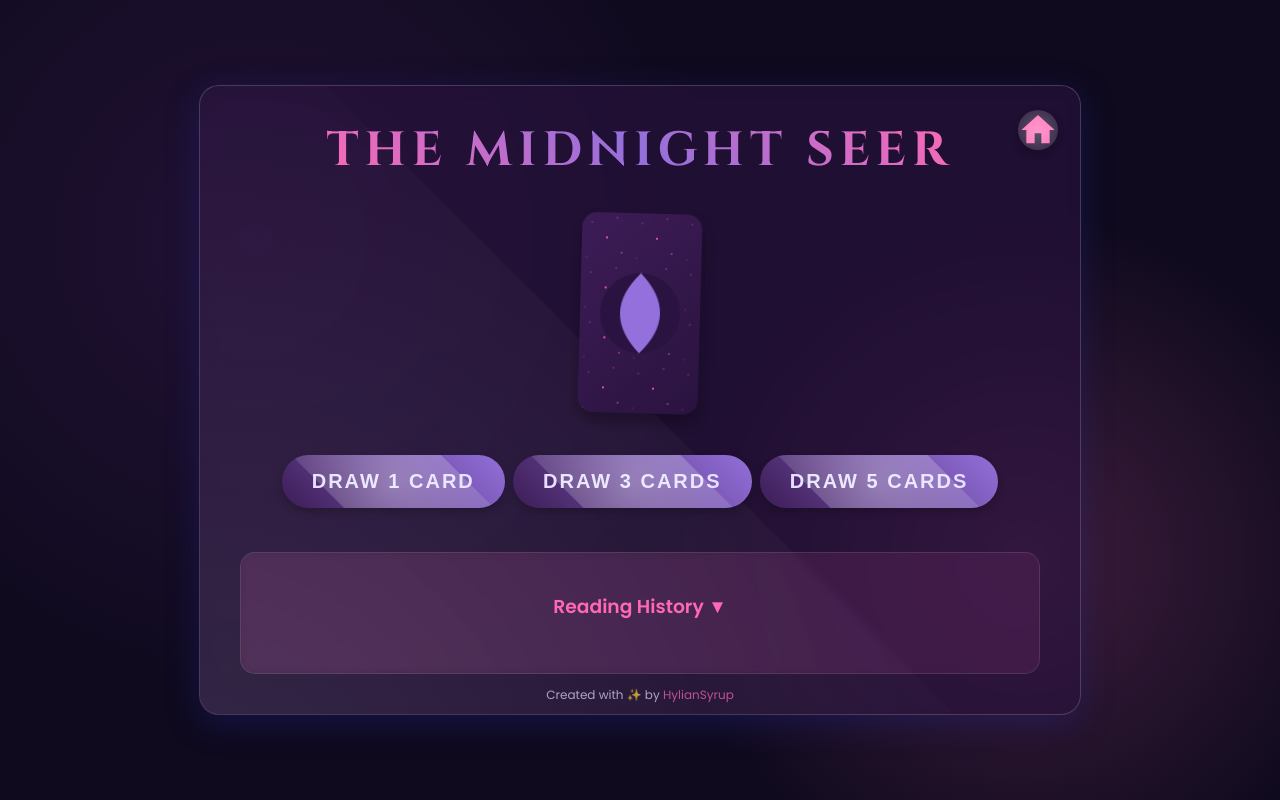
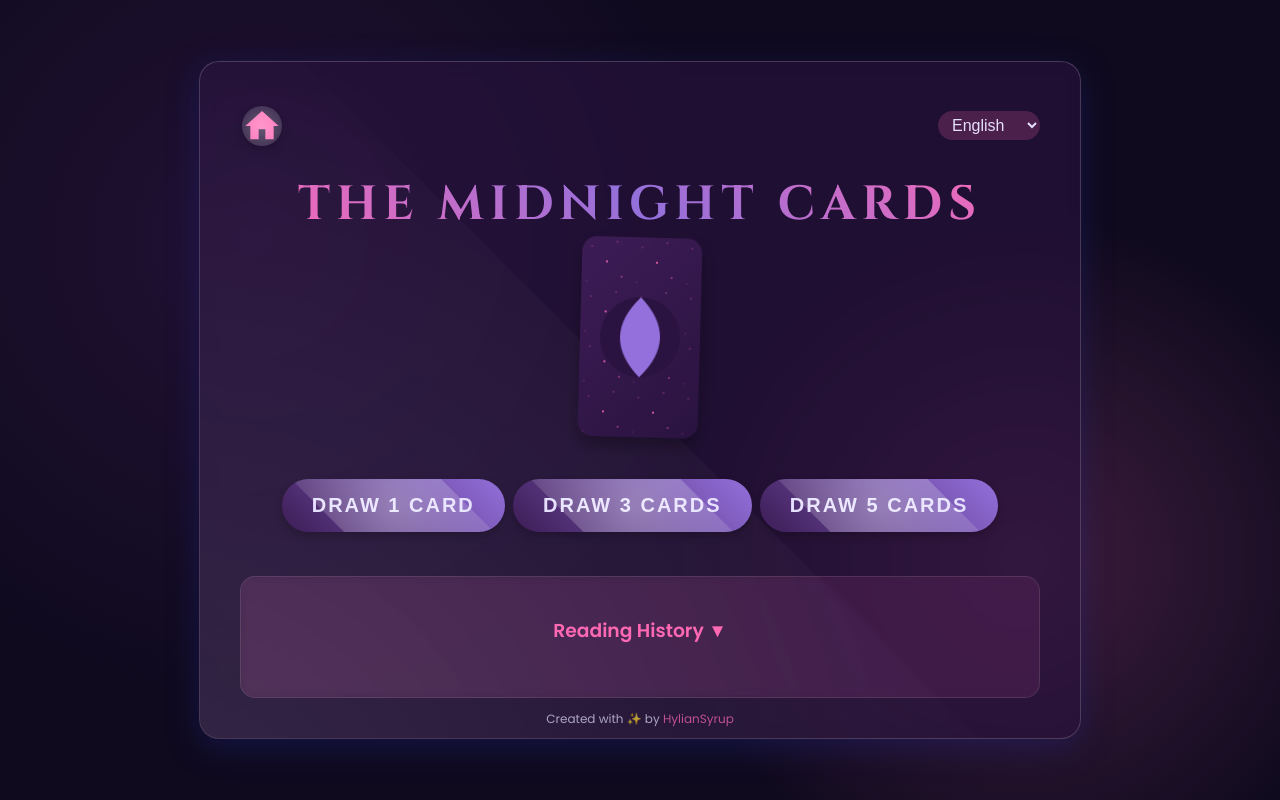
Before and after one commit to hyliansyrup/themidnightcards, a plain HTML site: page index.html in a window 1280 px wide. Drawn offline with Linux system fonts and the light colour scheme.

Commit message:
Update index.html

```diff
--- a/index.html
+++ b/index.html
@@ -1,7 +1,7 @@
-<html><head><base href="https://websim.io/midnight-tarot/">
+<html><head><base href="https://websim.io/midnight-cards/">
 <meta charset="UTF-8">
 <meta name="viewport" content="width=device-width, initial-scale=1.0">
-<title>The Midnight Seer</title>
+<title>The Midnight Cards</title>
 <style>
   @import url('https://fonts.googleapis.com/css2?family=Cinzel:wght@400;700&family=Poppins:wght@300;400;600&display=swap');
 
@@ -63,7 +63,7 @@
 
   .header {
     display: flex;
-    justify-content: center;
+    justify-content: space-between;
     align-items: center;
     margin-bottom: 30px;
     position: relative;
@@ -85,6 +85,8 @@
     -webkit-background-clip: text;
     -webkit-text-fill-color: transparent;
     animation: titleGradient 10s ease infinite, titleFloat 3s ease-in-out infinite;
+    width: 100%;
+    text-align: center;
   }
 
   @keyframes titleGradient {
@@ -337,9 +339,6 @@
   }
 
   #homeButton {
-    position: absolute;
-    top: 20px;
-    right: 20px;
     background: none;
     border: none;
     cursor: pointer;
@@ -355,6 +354,16 @@
     width: 40px;
     height: 40px;
     fill: var(--secondary-color);
+  }
+
+  #languageSelector {
+    background: rgba(255, 105, 180, 0.2);
+    border: none;
+    color: var(--text-color);
+    padding: 5px 10px;
+    border-radius: 15px;
+    font-size: 16px;
+    cursor: pointer;
   }
 
   @keyframes fadeInUp {
@@ -411,14 +420,19 @@
 </head>
 <body>
   <div class="tarot-container">
-    <button id="homeButton" onclick="goHome()">
-      <svg xmlns="http://www.w3.org/2000/svg" viewBox="0 0 24 24">
-        <path d="M10 20v-6h4v6h5v-8h3L12 3 2 12h3v8z"/>
-      </svg>
-    </button>
     <div class="header">
-      <h1>The Midnight Seer</h1>
+      <button id="homeButton" onclick="goHome()">
+        <svg xmlns="http://www.w3.org/2000/svg" viewBox="0 0 24 24">
+          <path d="M10 20v-6h4v6h5v-8h3L12 3 2 12h3v8z"/>
+        </svg>
+      </button>
+      <select id="languageSelector" onchange="changeLanguage()">
+        <option value="en">English</option>
+        <option value="fr">Français</option>
+        <option value="es">Español</option>
+      </select>
     </div>
+    <h1 id="title">The Midnight Cards</h1>
     <div id="midnightSeerCard">
       <svg xmlns="http://www.w3.org/2000/svg" viewBox="0 0 120 200" width="100%" height="100%">
         <defs>
@@ -436,130 +450,143 @@
       </svg>
     </div>
     <div id="drawOptions">
-      <button onclick="drawCards(1)">Draw 1 Card</button>
-      <button onclick="drawCards(3)">Draw 3 Cards</button>
-      <button onclick="drawCards(5)">Draw 5 Cards</button>
+      <button onclick="drawCards(1)" id="draw1">Draw 1 Card</button>
+      <button onclick="drawCards(3)" id="draw3">Draw 3 Cards</button>
+      <button onclick="drawCards(5)" id="draw5">Draw 5 Cards</button>
     </div>
     <div class="cards-container" id="cardsContainer"></div>
     <div id="readings"></div>
     <div id="history">
-      <h3 onclick="toggleHistory()">Reading History ▼</h3>
+      <h3 onclick="toggleHistory()" id="historyTitle">Reading History ▼</h3>
       <ul id="historyList"></ul>
     </div>
     <footer>Created with ✨ by <a href="https://github.com/HylianSyrup" target="_blank">HylianSyrup</a></footer>
   </div>
 
   <script>
+    const translations = {
+      en: {
+        title: "The Midnight Cards",
+        draw1: "Draw 1 Card",
+        draw3: "Draw 3 Cards",
+        draw5: "Draw 5 Cards",
+        historyTitle: "Reading History",
+        prediction: "The mystical energies reveal that ",
+        cardNames: {
+          "Le Bateleur": "The Magician",
+          "La Papesse": "The High Priestess",
+          "L'Impératrice": "The Empress",
+          "L'Empereur": "The Emperor",
+          "Le Pape": "The Hierophant"
+        }
+      },
+      fr: {
+        title: "Les Cartes de Minuit",
+        draw1: "Tirer 1 Carte",
+        draw3: "Tirer 3 Cartes",
+        draw5: "Tirer 5 Cartes",
+        historyTitle: "Historique des Tirages",
+        prediction: "Les énergies mystiques révèlent que ",
+        cardNames: {
+          "Le Bateleur": "Le Bateleur",
+          "La Papesse": "La Papesse",
+          "L'Impératrice": "L'Impératrice",
+          "L'Empereur": "L'Empereur",
+          "Le Pape": "Le Pape"
+        }
+      },
+      es: {
+        title: "Las Cartas de Medianoche",
+        draw1: "Sacar 1 Carta",
+        draw3: "Sacar 3 Cartas",
+        draw5: "Sacar 5 Cartas",
+        historyTitle: "Historial de Lecturas",
+        prediction: "Las energías místicas revelan que ",
+        cardNames: {
+          "Le Bateleur": "El Mago",
+          "La Papesse": "La Sacerdotisa",
+          "L'Impératrice": "La Emperatriz",
+          "L'Empereur": "El Emperador",
+          "Le Pape": "El Sumo Sacerdote"
+        }
+      }
+    };
+
+    let currentLanguage = 'en';
+
     const tarotCards = [
       {
-        name: "The Enchanted Sun",
-        meaning: "A magical radiance illuminates your path, bringing joy and success. Embrace the mystical warmth in your life.",
+        name: "Le Bateleur",
+        meaning: {
+          en: "Skill, diplomacy, address, subtlety; sickness, pain, loss, disaster, snares of enemies; self-confidence, will; the Querent, if male.",
+          fr: "Habileté, diplomatie, adresse, subtilité ; maladie, douleur, perte, désastre, pièges des ennemis ; confiance en soi, volonté ; le Consultant, si masculin.",
+          es: "Habilidad, diplomacia, dirección, sutileza; enfermedad, dolor, pérdida, desastre, trampas de enemigos; confianza en sí mismo, voluntad; el Consultante, si es hombre."
+        },
         svg: `<svg xmlns="http://www.w3.org/2000/svg" viewBox="0 0 100 180">
-          <defs>
-            <radialGradient id="sunGradient" cx="50%" cy="50%" r="50%" fx="50%" fy="50%">
-              <stop offset="0%" style="stop-color:#FFD700;stop-opacity:1" />
-              <stop offset="100%" style="stop-color:#FFA500;stop-opacity:1" />
-            </radialGradient>
-          </defs>
-          <rect width="100" height="180" fill="#3d1c56" />
-          <circle cx="50" cy="60" r="30" fill="url(#sunGradient)" />
-          <g stroke="#FFD700" stroke-width="2" fill="none">
-            <path d="M50 20 L50 10" />
-            <path d="M50 100 L50 110" />
-            <path d="M20 60 L10 60" />
-            <path d="M90 60 L80 60" />
-            <path d="M26 36 L19 29" />
-            <path d="M74 84 L81 91" />
-            <path d="M74 36 L81 29" />
-            <path d="M26 84 L19 91" />
-          </g>
-          <path d="M30 120 Q50 140 70 120 T110 120" stroke="#FFD700" stroke-width="2" fill="none" />
-          <path d="M30 140 Q50 160 70 140 T110 140" stroke="#FFD700" stroke-width="2" fill="none" />
-          <path d="M30 160 Q50 180 70 160 T110 160" stroke="#FFD700" stroke-width="2" fill="none" />
+          <rect width="100" height="180" fill="#f0e68c" />
+          <circle cx="50" cy="40" r="20" fill="#4169e1" />
+          <rect x="30" y="70" width="40" height="80" fill="#8b4513" />
+          <path d="M20 160 Q50 140 80 160" stroke="#000" stroke-width="2" fill="none" />
+          <text x="50" y="175" font-family="serif" font-size="12" text-anchor="middle">I</text>
         </svg>`
       },
       {
-        name: "The Mystic Moon",
-        meaning: "Your inner wisdom is heightened. Navigate through the shadows by trusting your magical intuition.",
+        name: "La Papesse",
+        meaning: {
+          en: "Secrets, mystery, the future as yet unrevealed; the woman who interests the Querent, if male; the Querent herself, if female; silence, tenacity; mystery, wisdom, science.",
+          fr: "Secrets, mystère, l'avenir encore non révélé ; la femme qui intéresse le Consultant, si masculin ; la Consultante elle-même, si féminine ; silence, ténacité ; mystère, sagesse, science.",
+          es: "Secretos, misterio, el futuro aún no revelado; la mujer que interesa al Consultante, si es hombre; la Consultante misma, si es mujer; silencio, tenacidad; misterio, sabiduría, ciencia."
+        },
         svg: `<svg xmlns="http://www.w3.org/2000/svg" viewBox="0 0 100 180">
-          <defs>
-            <radialGradient id="moonGradient" cx="70%" cy="70%" r="50%" fx="70%" fy="70%">
-              <stop offset="0%" style="stop-color:#FFFFFF;stop-opacity:1" />
-              <stop offset="100%" style="stop-color:#C0C0C0;stop-opacity:1" />
-            </radialGradient>
-          </defs>
-          <rect width="100" height="180" fill="#0f0a1e" />
-          <path d="M30,60 a1,1 0 0,0 40,0 a1,1 0 0,1 -20,0 a1,1 0 0,1 -20,0" fill="url(#moonGradient)" />
-          <circle cx="25" cy="45" r="2" fill="#FFFFFF" />
-          <circle cx="40" cy="30" r="1.5" fill="#FFFFFF" />
-          <circle cx="60" cy="20" r="1" fill="#FFFFFF" />
-          <circle cx="75" cy="40" r="1.2" fill="#FFFFFF" />
-          <circle cx="20" cy="70" r="1.3" fill="#FFFFFF" />
-          <path d="M20 100 Q50 120 80 100" stroke="#C0C0C0" stroke-width="1" fill="none" />
-          <path d="M30 130 Q50 150 70 130" stroke="#C0C0C0" stroke-width="1" fill="none" />
-          <path d="M40 160 Q50 170 60 160" stroke="#C0C0C0" stroke-width="1" fill="none" />
+          <rect width="100" height="180" fill="#f0e68c" />
+          <path d="M30 40 L50 20 L70 40 L70 160 L30 160 Z" fill="#4169e1" />
+          <circle cx="50" cy="60" r="15" fill="#fff" />
+          <text x="50" y="175" font-family="serif" font-size="12" text-anchor="middle">II</text>
         </svg>`
       },
       {
-        name: "The Cosmic Star",
-        meaning: "Celestial energies guide your aspirations. Believe in your magical potential and your dreams will manifest.",
+        name: "L'Impératrice",
+        meaning: {
+          en: "Fruitfulness, action, initiative, length of days; the unknown, clandestine; also difficulty, doubt, ignorance.",
+          fr: "Fécondité, action, initiative, longévité ; l'inconnu, le clandestin ; aussi difficulté, doute, ignorance.",
+          es: "Fecundidad, acción, iniciativa, longevidad; lo desconocido, lo clandestino; también dificultad, duda, ignorancia."
+        },
         svg: `<svg xmlns="http://www.w3.org/2000/svg" viewBox="0 0 100 180">
-          <defs>
-            <radialGradient id="starGradient" cx="50%" cy="50%" r="50%" fx="50%" fy="50%">
-              <stop offset="0%" style="stop-color:#FFFACD;stop-opacity:1" />
-              <stop offset="100%" style="stop-color:#FFD700;stop-opacity:1" />
-            </radialGradient>
-          </defs>
-          <rect width="100" height="180" fill="#191970" />
-          <polygon points="50,20 61,50 93,50 67,70 77,100 50,80 23,100 33,70 7,50 39,50" fill="url(#starGradient)" />
-          <circle cx="20" cy="30" r="1" fill="#FFFFFF" />
-          <circle cx="80" cy="40" r="1.2" fill="#FFFFFF" />
-          <circle cx="35" cy="120" r="0.8" fill="#FFFFFF" />
-          <circle cx="70" cy="140" r="1.1" fill="#FFFFFF" />
-          <circle cx="15" cy="160" r="0.9" fill="#FFFFFF" />
-          <path d="M10 110 Q50 130 90 110" stroke="#FFD700" stroke-width="1" fill="none" />
-          <path d="M20 150 Q50 170 80 150" stroke="#FFD700" stroke-width="1" fill="none" />
+          <rect width="100" height="180" fill="#f0e68c" />
+          <path d="M20 60 Q50 20 80 60" fill="#ff69b4" />
+          <rect x="35" y="60" width="30" height="80" fill="#4169e1" />
+          <circle cx="50" cy="40" r="15" fill="#ffd700" />
+          <text x="50" y="175" font-family="serif" font-size="12" text-anchor="middle">III</text>
         </svg>`
       },
       {
-        name: "The Enchanted Lovers",
-        meaning: "Magical connections are highlighted. Make choices with your heart and nurture the spellbinding bonds in your life.",
+        name: "L'Empereur",
+        meaning: {
+          en: "Stability, power, protection, realization; a great person; aid, reason, conviction; also authority and will.",
+          fr: "Stabilité, pouvoir, protection, réalisation ; une grande personne ; aide, raison, conviction ; aussi autorité et volonté.",
+          es: "Estabilidad, poder, protección, realización; una gran persona; ayuda, razón, convicción; también autoridad y voluntad."
+        },
         svg: `<svg xmlns="http://www.w3.org/2000/svg" viewBox="0 0 100 180">
-          <defs>
-            <radialGradient id="heartGradient" cx="50%" cy="50%" r="50%" fx="50%" fy="50%">
-              <stop offset="0%" style="stop-color:#FF69B4;stop-opacity:1" />
-              <stop offset="100%" style="stop-color:#FF1493;stop-opacity:1" />
-            </radialGradient>
-          </defs>
-          <rect width="100" height="180" fill="#4B0082" />
-          <path d="M30,50 Q50,80 70,50 T90,20 Q70,0 50,20 T10,20 Q30,0 50,20" fill="url(#heartGradient)" />
-          <circle cx="35" cy="40" r="5" fill="#FFD700" />
-          <circle cx="65" cy="40" r="5" fill="#FFD700" />
-          <path d="M40 60 Q50 70 60 60" fill="none" stroke="#FFD700" stroke-width="2" />
-          <path d="M20 100 Q50 120 80 100" stroke="#FF69B4" stroke-width="1" fill="none" />
-          <path d="M30 130 Q50 150 70 130" stroke="#FF69B4" stroke-width="1" fill="none" />
-          <path d="M40 160 Q50 170 60 160" stroke="#FF69B4" stroke-width="1" fill="none" />
+          <rect width="100" height="180" fill="#f0e68c" />
+          <rect x="30" y="40" width="40" height="100" fill="#8b4513" />
+          <path d="M20 30 L50 10 L80 30" stroke="#ffd700" stroke-width="2" fill="none" />
+          <circle cx="50" cy="50" r="15" fill="#ff0000" />
+          <text x="50" y="175" font-family="serif" font-size="12" text-anchor="middle">IIII</text>
         </svg>`
       },
       {
-        name: "The Arcane Magician",
-        meaning: "You possess mystical tools to manifest your desires. Harness your magical abilities and believe in your enchanted potential.",
+        name: "Le Pape",
+        meaning: {
+          en: "Marriage, alliance, captivity, servitude; by another account, mercy and goodness; inspiration; the man to whom the Querent has recourse.",
+          fr: "Mariage, alliance, captivité, servitude ; selon un autre compte, miséricorde et bonté ; inspiration ; l'homme auquel le Consultant a recours.",
+          es: "Matrimonio, alianza, cautiverio, servidumbre; según otra cuenta, misericordia y bondad; inspiración; el hombre al que recurre el Consultante."
+        },
         svg: `<svg xmlns="http://www.w3.org/2000/svg" viewBox="0 0 100 180">
-          <defs>
-            <linearGradient id="robeGradient" x1="0%" y1="0%" x2="100%" y2="100%">
-              <stop offset="0%" style="stop-color:#4B0082;stop-opacity:1" />
-              <stop offset="100%" style="stop-color:#8A2BE2;stop-opacity:1" />
-            </linearGradient>
-          </defs>
-          <rect width="100" height="180" fill="#0f0a1e" />
-          <rect x="35" y="50" width="30" height="100" fill="url(#robeGradient)" />
-          <circle cx="50" cy="40" r="15" fill="#FFD700" />
-          <path d="M20 150 Q50 130 80 150" fill="none" stroke="#FFD700" stroke-width="2" />
-          <circle cx="30" cy="60" r="3" fill="#FFD700" />
-          <circle cx="70" cy="60" r="3" fill="#FFD700" />
-          <path d="M40 20 L60 20" stroke="#FFD700" stroke-width="2" />
-          <path d="M35 25 L65 25" stroke="#FFD700" stroke-width="2" />
-          <path d="M30 30 L70 30" stroke="#FFD700" stroke-width="2" />
+          <rect width="100" height="180" fill="#f0e68c" />
+          <path d="M30 40 L50 20 L70 40 L70 160 L30 160 Z" fill="#800080" />
+          <circle cx="50" cy="60" r="15" fill="#fff" />
+          <path d="M40 100 L60 100" stroke="#ffd700" stroke-width="2" />
+          <text x="50" y="175" font-family="serif" font-size="12" text-anchor="middle">V</text>
         </svg>`
       }
     ];
@@ -585,7 +612,7 @@
           </div>
           <div class="card-back">
             ${card.svg}
-            <div class="card-name">${card.name}</div>
+            <div class="card-name">${translations[currentLanguage].cardNames[card.name]}</div>
           </div>
         </div>
       `;
@@ -637,64 +664,63 @@
     function displayReadings(cards) {
       const readings = document.getElementById('readings');
       readings.innerHTML = '';
-      let prediction = "The mystical energies reveal that ";
+      let prediction = translations[currentLanguage].prediction;
 
       cards.forEach((card, index) => {
         const readingElement = document.createElement('div');
         readingElement.className = 'reading';
         readingElement.innerHTML = `
-          <h3>${card.name}</h3>
-          <p>${card.meaning}</p>
+          <h3>${translations[currentLanguage].cardNames[card.name]}</h3>
+          <p>${card.meaning[currentLanguage]}</p>
         `;
         readings.appendChild(readingElement);
         createSparkles(readingElement);
 
-        switch (index) {
-          case 0:
-            prediction += `the enchanted essence of ${card.name.toLowerCase()} whispers that `;
-            break;
-          case 1:
-            prediction += `intertwined with the magic of ${card.name.toLowerCase()}, it foretells that `;
-            break;
-          case 2:
-            prediction += `and the arcane wisdom of ${card.name.toLowerCase()} concludes that `;
-            break;
-          case 3:
-            prediction += `furthermore, the mystical aura of ${card.name.toLowerCase()} suggests that `;
-            break;
-          case 4:
-            prediction += `lastly, the ethereal energies of ${card.name.toLowerCase()} reveal that `;
-            break;
-        }
-
-        prediction += generatePrediction(card.name);
+        prediction += generatePrediction(card.name, index);
       });
 
       const predictionElement = document.createElement('div');
       predictionElement.className = 'reading';
       predictionElement.innerHTML = `
-        <h3>Your Mystical Prediction</h3>
+        <h3>${translations[currentLanguage].historyTitle}</h3>
         <p>${prediction}</p>
       `;
       readings.appendChild(predictionElement);
       createSparkles(predictionElement);
     }
 
-    function generatePrediction(cardName) {
+    function generatePrediction(cardName, index) {
       const predictions = {
-        "The Enchanted Sun": "a radiant spell of joy and success will illuminate your path. Embrace the magical warmth that surrounds you.",
-        "The Mystic Moon": "your inner cauldron of wisdom will guide you through the shadows of uncertainty.",
-        "The Cosmic Star": "celestial energies are aligning to manifest your deepest desires. Keep your wand pointed towards your dreams.",
-        "The Enchanted Lovers": "a bewitching harmony in your relationships will bring forth great magical fulfillment.",
-        "The Arcane Magician": "you possess all the mystical ingredients to brew success. It's time to wave your wand and take inspired action."
+        en: [
+          `the essence of ${translations[currentLanguage].cardNames[cardName]} suggests that `,
+          `intertwined with the energy of ${translations[currentLanguage].cardNames[cardName]}, it foretells that `,
+          `and the wisdom of ${translations[currentLanguage].cardNames[cardName]} concludes that `,
+          `furthermore, the influence of ${translations[currentLanguage].cardNames[cardName]} indicates that `,
+          `lastly, the power of ${translations[currentLanguage].cardNames[cardName]} reveals that `
+        ],
+        fr: [
+          `l'essence de ${translations[currentLanguage].cardNames[cardName]} suggère que `,
+          `entrelacée avec l'énergie de ${translations[currentLanguage].cardNames[cardName]}, elle prédit que `,
+          `et la sagesse de ${translations[currentLanguage].cardNames[cardName]} conclut que `,
+          `de plus, l'influence de ${translations[currentLanguage].cardNames[cardName]} indique que `,
+          `enfin, le pouvoir de ${translations[currentLanguage].cardNames[cardName]} révèle que `
+        ],
+        es: [
+          `la esencia de ${translations[currentLanguage].cardNames[cardName]} sugiere que `,
+          `entrelazada con la energía de ${translations[currentLanguage].cardNames[cardName]}, predice que `,
+          `y la sabiduría de ${translations[currentLanguage].cardNames[cardName]} concluye que `,
+          `además, la influencia de ${translations[currentLanguage].cardNames[cardName]} indica que `,
+          `por último, el poder de ${translations[currentLanguage].cardNames[cardName]} revela que `
+        ]
       };
-      return predictions[cardName];
+
+      return predictions[currentLanguage][index] || '';
     }
 
     function addToHistory(cards) {
       const historyList = document.getElementById('historyList');
       const listItem = document.createElement('li');
-      listItem.textContent = cards.map(card => card.name).join(', ');
+      listItem.textContent = cards.map(card => translations[currentLanguage].cardNames[card.name]).join(', ');
       historyList.insertBefore(listItem, historyList.firstChild);
       createSparkles(listItem);
     }
@@ -732,7 +758,38 @@
       const historyList = document.getElementById('historyList');
       historyList.classList.toggle('collapsed');
       const historyHeader = document.querySelector('#history h3');
-      historyHeader.textContent = historyList.classList.contains('collapsed') ? 'Reading History ▼' : 'Reading History ▲';
+      historyHeader.textContent = historyList.classList.contains('collapsed') ? `${translations[currentLanguage].historyTitle} ▼` : `${translations[currentLanguage].historyTitle} ▲`;
+    }
+
+    function changeLanguage() {
+      currentLanguage = document.getElementById('languageSelector').value;
+      updateLanguage();
+    }
+
+    function updateLanguage() {
+      document.getElementById('title').textContent = translations[currentLanguage].title;
+      document.getElementById('draw1').textContent = translations[currentLanguage].draw1;
+      document.getElementById('draw3').textContent = translations[currentLanguage].draw3;
+      document.getElementById('draw5').textContent = translations[currentLanguage].draw5;
+      document.getElementById('historyTitle').textContent = `${translations[currentLanguage].historyTitle} ▼`;
+
+      const cards = document.querySelectorAll('.card-name');
+      cards.forEach(card => {
+        const originalName = Object.keys(translations.en.cardNames).find(key => translations.en.cardNames[key] === card.textContent);
+        card.textContent = translations[currentLanguage].cardNames[originalName];
+      });
+
+      const readings = document.querySelectorAll('.reading h3');
+      readings.forEach(reading => {
+        const originalName = Object.keys(translations.en.cardNames).find(key => translations.en.cardNames[key] === reading.textContent);
+        if (originalName) {
+          reading.textContent = translations[currentLanguage].cardNames[originalName];
+        }
+      });
+
+      if (currentReading.length > 0) {
+        displayReadings(currentReading);
+      }
     }
 
     // Initial sparkles on the title
```
